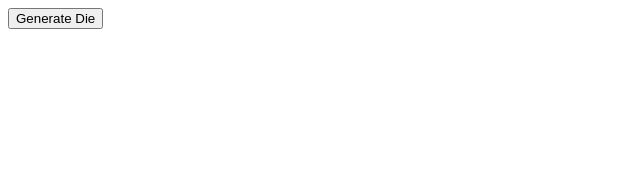
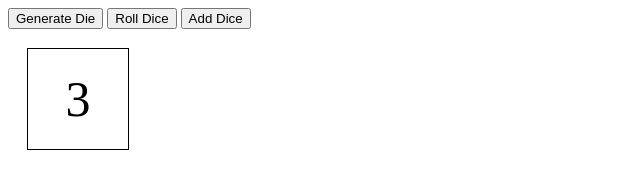
Before and after one commit to thackett117/Dicey-Business, a plain HTML site: page index.html in a window 1280 px wide. Both pictures are taken after a click on the button "Generate Die". Shown: the whole page, without its empty margins (0-640 px from the left). Drawn offline with Linux system fonts and the light colour scheme.

Commit message:
made dice appear and reroll with some buttons

```diff
--- a/app.js
+++ b/app.js
@@ -1,2 +1,37 @@
-let btnGenerate = document.getElementById('btnGenerate')
-btnGenerate.addEventListener('click', () => console.log('hi'))
+let btnGenerate = document.getElementById('btnGenerate');
+let diceContainer = document.getElementById('diceContainer');
+let btnRoll = document.getElementById('btnRoll');
+let diceArray = [];
+
+
+class Die {
+    constructor() {
+        this.div = document.createElement('div');
+        this.div.className = 'die';
+        this.roll();
+        diceContainer.appendChild(this.div);
+        diceArray.push(this);
+
+    }
+
+    roll() {
+        this.value = randomDieNum(1, 6);
+        this.div.innerText = this.value;
+    }
+}
+
+
+btnGenerate.addEventListener('click', function() {
+    new Die();
+})
+
+btnRoll.addEventListener('click', () => {
+    diceArray.forEach(die => {
+        die.roll();
+    })
+})
+
+
+randomDieNum = (min, max) => {
+    return Math.floor(Math.random() * (max - min + 1) + min);
+}
--- a/index.html
+++ b/index.html
@@ -7,7 +7,11 @@
     <link rel="stylesheet" href="styles.css">
 </head>
 <body>
+
     <button type='button' id='btnGenerate'>Generate Die</button>
+    <button type='button' id='btnRoll'>Roll Dice</button>
+    <button type='button' id='btnSum'>Add Dice</button>
+    <div id='diceContainer'></div>
 
 
 
--- a/styles.css
+++ b/styles.css
@@ -0,0 +1,19 @@
+
+#diceContainer {
+    display: flex;
+    align-self: flex-start;
+    flex-wrap: wrap;
+    padding: 1em;
+}
+
+.die {
+    height: 100px;
+    width: 100px;
+    font-size: 50px;
+    border: solid black 1px;
+    display: flex;
+    margin: 3px;
+    justify-content: center;
+    align-items: center;
+    cursor: pointer;
+}
```
